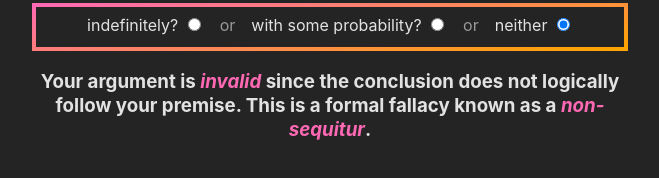
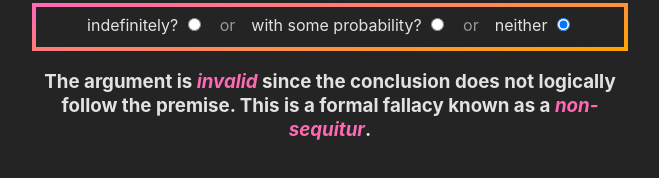
Before and after one commit to chrislyons88/react-reasoning, a React (Vite) app: page / in a window 1280 px wide. Both pictures are taken after a click on the label "neither". Shown: the part 210-388 px from the top of the page, without its empty margins (310-969 px from the left). Built offline with nearby package versions, Linux system fonts and the light colour scheme.

Commit message:
Updating language - missed words

```diff
--- a/src/App.tsx
+++ b/src/App.tsx
@@ -139,7 +139,7 @@ function App() {
       }
       {isNeither &&
         <div className="neither">
-          <h3 className="result">Your argument is <em>invalid</em> since the conclusion does not logically follow your premise.  This is a formal fallacy known as a <em>non-sequitur</em>.</h3>
+          <h3 className="result">The argument is <em>invalid</em> since the conclusion does not logically follow the premise.  This is a formal fallacy known as a <em>non-sequitur</em>.</h3>
         </div>
       }
       </main>
```
